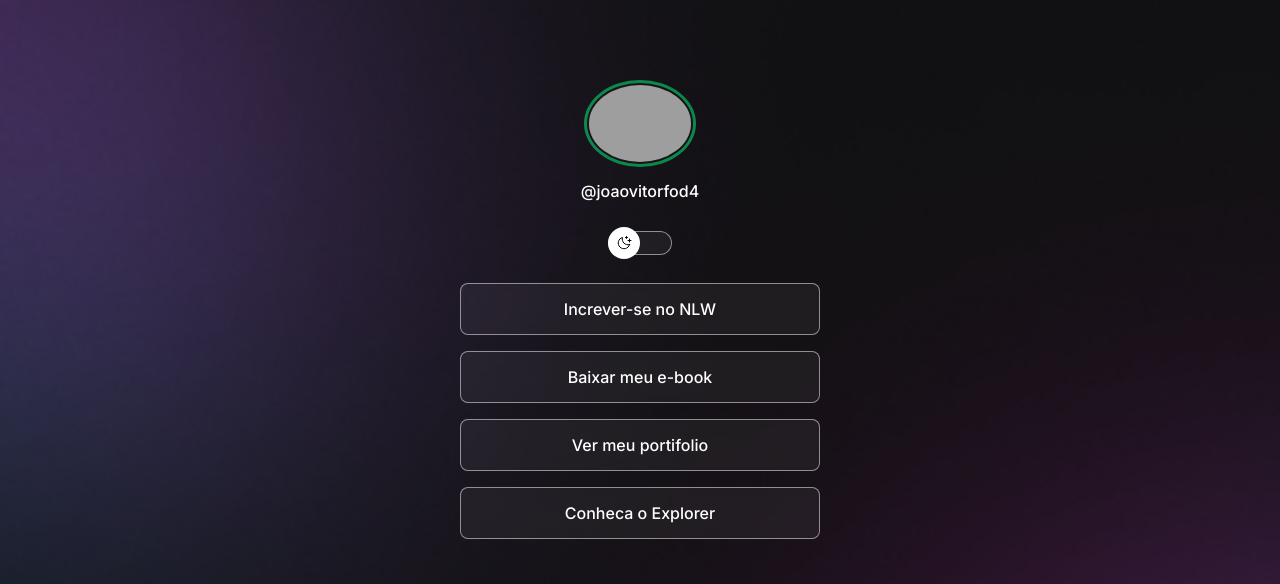
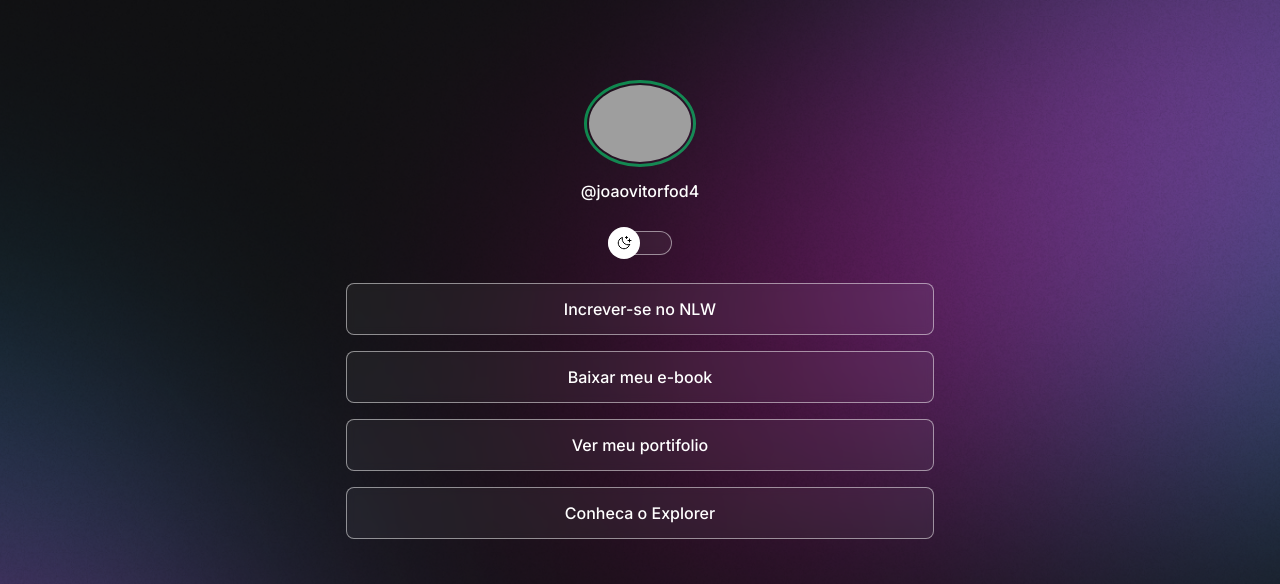
Before and after one commit to joaovitorf4/Projeto-Rocketseat, a plain HTML site: page index.html in a window 1280 px wide. Shown: the top 584 px of the page. Drawn offline with nearby package versions, Linux system fonts and the light colour scheme; grey boxes are pictures that could not be loaded.

Commit message:
css adjustments

```diff
--- a/style.css
+++ b/style.css
@@ -26,6 +26,7 @@
 
 body {
     background: var(--bg-url) no-repeat top center/cover;
+    height: 100vh;
 }
 
 body * {
@@ -34,7 +35,8 @@ body * {
 }
 
 #container {
-    width: 360px;
+    width: 90%;
+    max-width: 588px;
     margin: auto;
     margin: 56px auto 0px;
 }
@@ -163,3 +165,13 @@ footer {
     right: 0;
     left: initial
 }
+
+@media (min-width: 1081px) {
+    :root {
+        --bg-url: url(imgs/Background_desk.png)
+    }
+
+    .light {
+        --bg-url: url(imgs/Background2_desk.png)
+    }
+}
```
